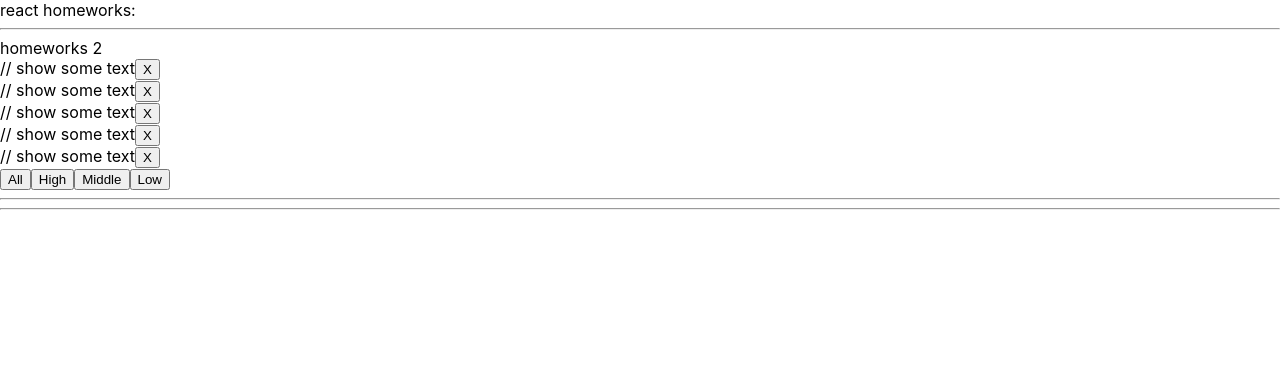
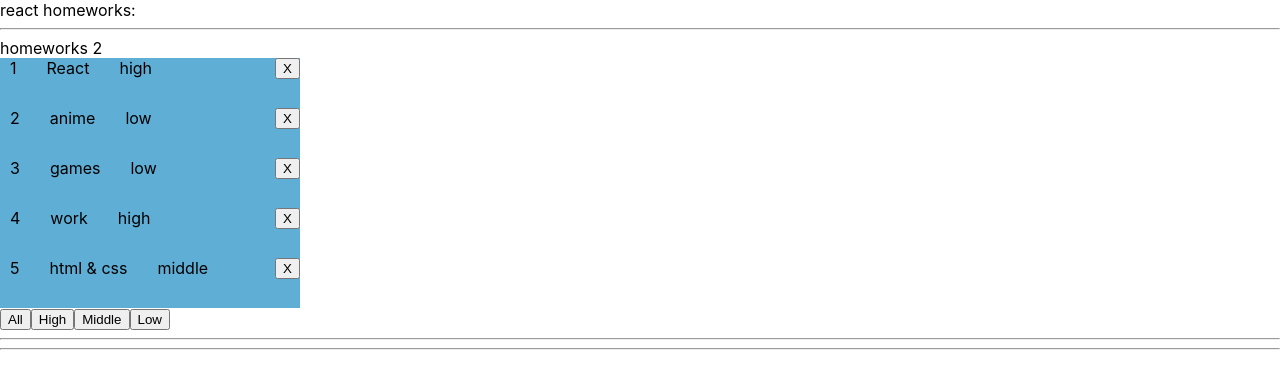
Before and after one commit to Alex-Fes/homework-by-ignat, a React (Create React App) app: page / in a window 1280 px wide. Shown: the top 388 px of the page. Built offline with nearby package versions, Linux system fonts and the light colour scheme.

Commit message:
complete HW2

```diff
--- a/src/p2-homeworks/h1/Message.module.css
+++ b/src/p2-homeworks/h1/Message.module.css
@@ -45,6 +45,9 @@
 .message {
     padding-right: 30px;
     color: #dfe4f1;
+    min-width: 150px;
+    max-width: 300px;
+    word-wrap: break-word;
 }
 
 .time {
--- a/src/p2-homeworks/h2/Affair.tsx
+++ b/src/p2-homeworks/h2/Affair.tsx
@@ -1,22 +1,29 @@
 import React from 'react'
 import {AffairType} from "./HW2";
+import {inspect} from "util";
+import styles from './Affairs.module.css'
 
 type AffairPropsType = {
     // key не нужно типизировать
     affair: AffairType // need to fix any
-    deleteAffairCallback: (_id:number)=> void // need to fix any
+    deleteAffairCallback: (_id: number) => void // need to fix any
 }
 
 function Affair(props: AffairPropsType) {
-    const deleteCallback = () => {}// need to fix
+    const deleteCallback = () => {
+        props.deleteAffairCallback(props.affair._id)
+    }// need to fix
 
     return (
-        <div>
-            // show some text
-
-            <button onClick={deleteCallback}>X</button>
+        <div >
+            <div className={styles.content}>
+                <span className={styles.id}>{props.affair._id}</span>
+                <span className={styles.name}>{props.affair.name}</span>
+                <span className={styles.priority}>{props.affair.priority}</span>
+                <button className={styles.deleteBtn} onClick={deleteCallback}>X</button>
+            </div>
         </div>
     )
 }
 
-export default Affair
+export default Affair;
--- a/src/p2-homeworks/h2/Affairs.module.css
+++ b/src/p2-homeworks/h2/Affairs.module.css
@@ -1,3 +1,25 @@
 .someClass {
 
 }
+.content {
+    display: inline-table;
+    align-items: center;
+    background-color: #5faed5;
+    height: 50px;
+    width: 300px;
+}
+.deleteBtn{
+    float: right;
+}
+.id{
+    padding-right: 30px;
+    padding-left: 10px;
+}
+
+.name{
+    padding-right: 30px;
+}
+
+.priority {
+
+}
--- a/src/p2-homeworks/h2/Affairs.tsx
+++ b/src/p2-homeworks/h2/Affairs.tsx
@@ -5,11 +5,11 @@ import {AffairType, FilterType} from './HW2'
 type AffairsPropsType = { // need to fix any
     data: Array<AffairType>
     setFilter: React.Dispatch<React.SetStateAction<FilterType>>
-    deleteAffairCallback: (_id:number) => void
+    deleteAffairCallback: (_id: number) => void
 }
 
 function Affairs(props: AffairsPropsType) {
-    const mappedAffairs = props.data.map((a: AffairType) => (
+    let mappedAffairs = props.data.map((a: AffairType) => (
             <Affair // should work
                 key={a._id} // кеи ОБЯЗАТЕЛЬНЫ в 99% - так что лучше их писать всегда при создании компонент в мапе
                 affair={a}
@@ -17,10 +17,19 @@ function Affairs(props: AffairsPropsType) {
             />
         ))
 
-    const setAll = () => {props.setFilter('all')} // need to fix
-    const setHigh = () => {props.setFilter('high')}
-    const setMiddle = () => {props.setFilter('middle')}
-    const setLow = () => {props.setFilter('low')}
+
+    const setAll = () => {
+        props.setFilter('all')
+    } // need to fix
+    const setHigh = () => {
+        props.setFilter('high')
+    }
+    const setMiddle = () => {
+        props.setFilter('middle')
+    }
+    const setLow = () => {
+        props.setFilter('low')
+    }
 
     return (
         <div>
--- a/src/p2-homeworks/h2/HW2.tsx
+++ b/src/p2-homeworks/h2/HW2.tsx
@@ -2,7 +2,7 @@ import React, {useState} from 'react'
 import Affairs from './Affairs'
 
 // types
-export type AffairPriorityType = 'low'|'middle'|'high';// need to fix any
+export type AffairPriorityType = 'low' | 'middle' | 'high';// need to fix any
 export type AffairType = {
     _id: number
     name: string
@@ -22,26 +22,29 @@ const defaultAffairs: Array<AffairType> = [ // need to fix any
 // pure helper functions
 export const filterAffairs = (affairs: Array<AffairType>, filter: string): Array<AffairType> => { // need to fix any
     if (filter === 'all') return affairs
-        if(filter === 'low') {
-            return affairs.filter((el)=>{
-                return el.priority === 'low'
-            })
-        }
-    if(filter === 'middle') {
-        return affairs.filter((el)=>{
+    if (filter === 'low') {
+        return affairs.filter((el) => {
+            return el.priority === 'low'
+        })
+    }
+    if (filter === 'middle') {
+        return affairs.filter((el) => {
             return el.priority === 'middle'
         })
     }
-    if(filter === 'high') {
-        return affairs.filter((el)=>{
+    if (filter === 'high') {
+        return affairs.filter((el) => {
             return el.priority === 'high'
         })
+    } else {
+        return affairs
     }
-    else {return affairs}
     // need to fix
 }
-export const deleteAffair = (affairs: any, _id: number): Array<AffairType> => { // need to fix any
-    return // need to fix
+export const deleteAffair = (affairs: Array<AffairType>, _id: number): Array<AffairType> => { // need to fix any
+    return affairs.filter((el) => {
+        return el._id !== _id;
+    })// need to fix
 }
 
 function HW2() {
```
Lines whose indentation alone changed are shown as unchanged.
